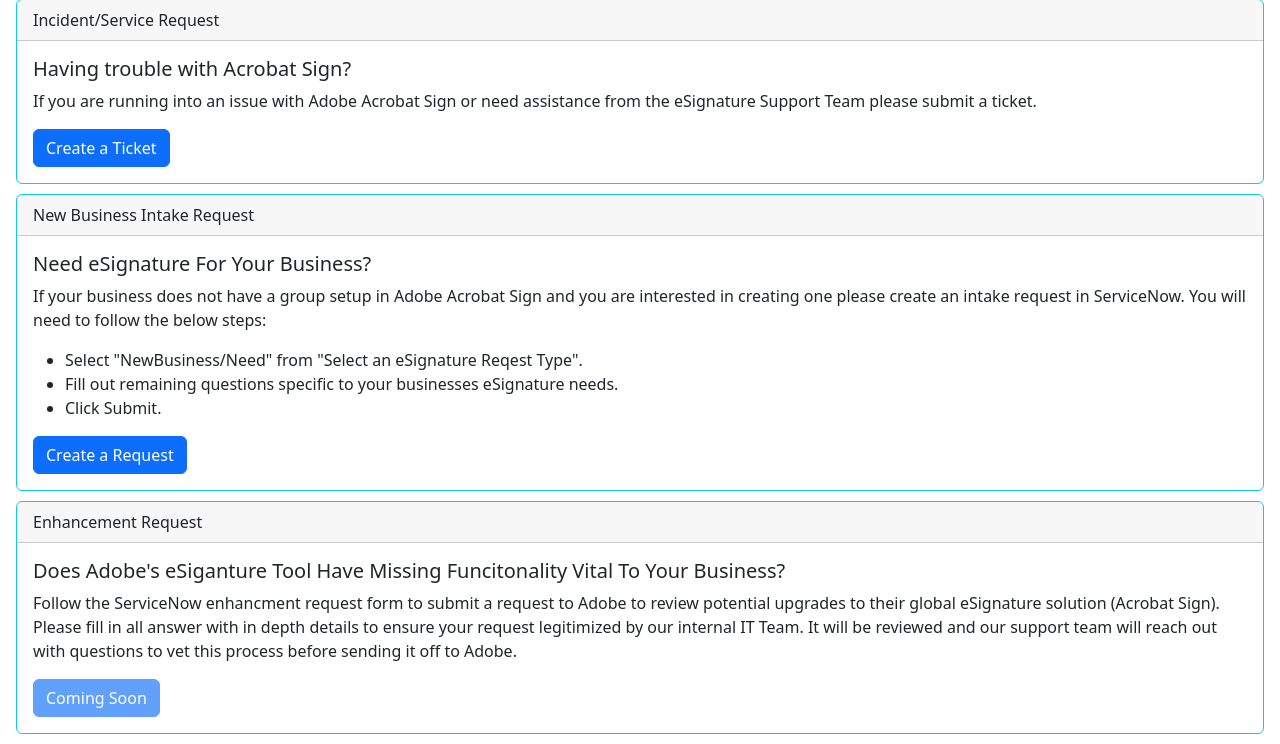
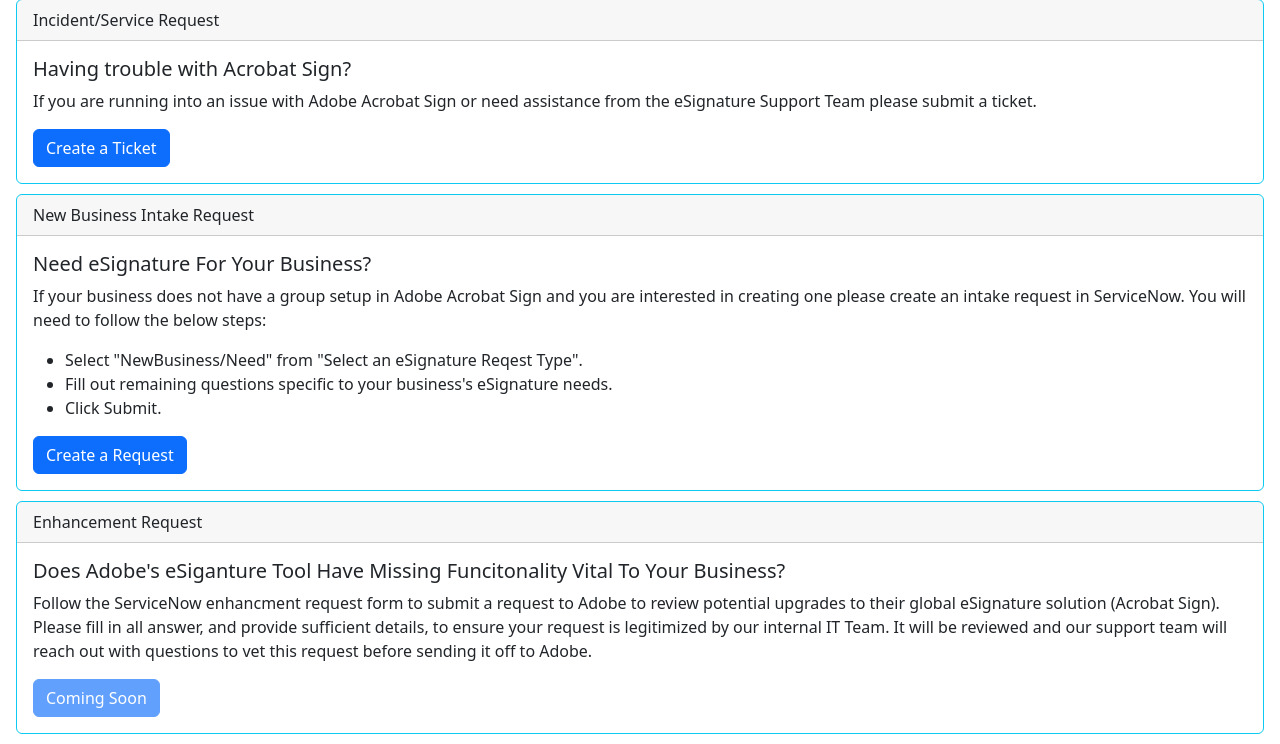
Before and after one commit to mcneece/eSignature-Portal, a Flask app: page /open-ticket in a window 1280 px wide. Shown: the part 271-1015 px from the top of the page. Run offline with Flask 2, Linux system fonts and the light colour scheme; parts of the project's set-up code (start-up, migrations or seed data) failed here and were passed over.

Commit message:
verbiage updates to open ticket

```diff
--- a/app/templates/client/openticket.html
+++ b/app/templates/client/openticket.html
@@ -43,7 +43,7 @@
                     follow the below steps:</p>
                 <ul>
                     <li>Select "NewBusiness/Need" from "Select an eSignature Reqest Type".</li>
-                    <li>Fill out remaining questions specific to your businesses eSignature needs.</li>
+                    <li>Fill out remaining questions specific to your business's eSignature needs.</li>
                     <li>Click Submit.</li>
                 </ul>
                 <a target="_blank"
@@ -59,8 +59,8 @@
             </div>
             <div class="card-body">
                 <h5 class="card-title">Does Adobe's eSiganture Tool Have Missing Funcitonality Vital To Your Business?</h5>
-                <p class="card-text">Follow the ServiceNow enhancment request form to submit a request to Adobe to review potential upgrades to their global eSignature solution (Acrobat Sign). Please fill in all answer with in depth details to ensure your request legitimized by our internal IT Team.
-                    It will be reviewed and our support team will reach out with questions to vet this process before sending it off to Adobe.</p>
+                <p class="card-text">Follow the ServiceNow enhancment request form to submit a request to Adobe to review potential upgrades to their global eSignature solution (Acrobat Sign). Please fill in all answer, and provide sufficient details, to ensure your request is legitimized by our internal IT Team.
+                    It will be reviewed and our support team will reach out with questions to vet this request before sending it off to Adobe.</p>
                 <a target="_blank"
                     href="#"
                     class="btn btn-primary disabled">Coming Soon</a>
```
